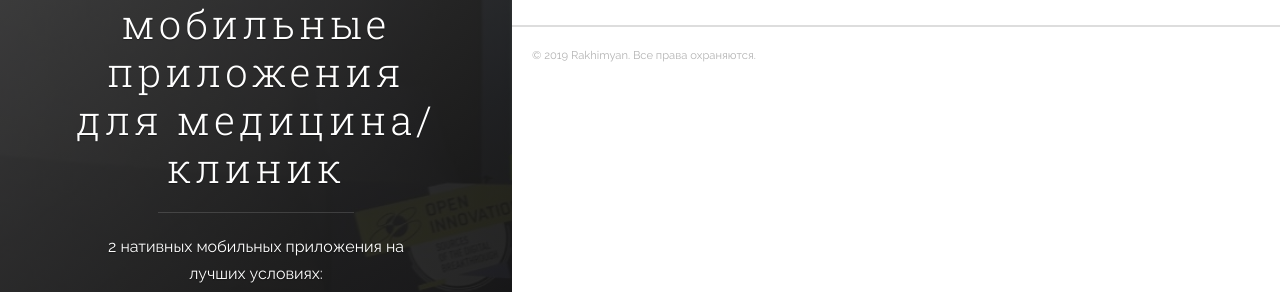
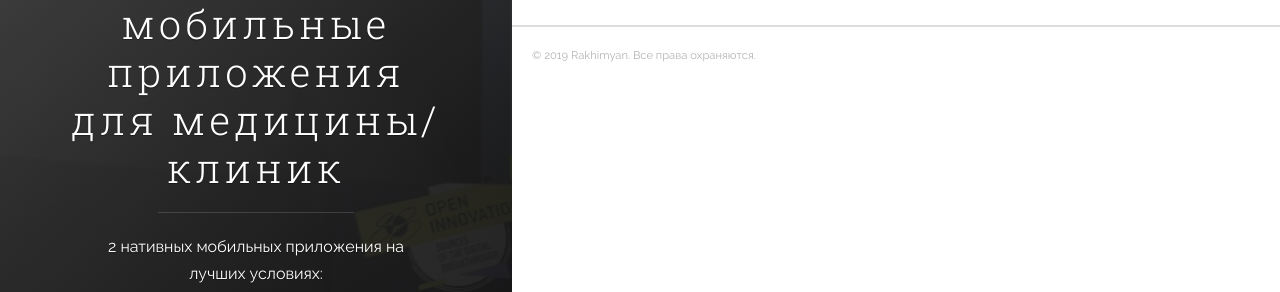
Before and after one commit to RakhimyanTim/web.github.io, a Jekyll site: the page built from index.html, in a window 1280 px wide. Shown: the part 316-608 px from the top of the page. Built offline with Jekyll 4.4.1, drawn with Linux system fonts in a browser that asks for light colours; the list of posts is cut into pages by our own code.

Commit message:
Update _config.yml

```diff
--- a/_config.yml
+++ b/_config.yml
@@ -1,5 +1,5 @@
 # Site settings
-title: 'Создаю мобильные приложения для медицина/ клиник'
+title: 'Создаю мобильные приложения для медицины/ клиник'
 description: '2 нативных мобильных приложения на лучших условиях: <br>- Если найдется конкурирующее предложение, я дам условия лучше.'
 url: 'https://rakhimyan.ru/'
 baseurl:
```
